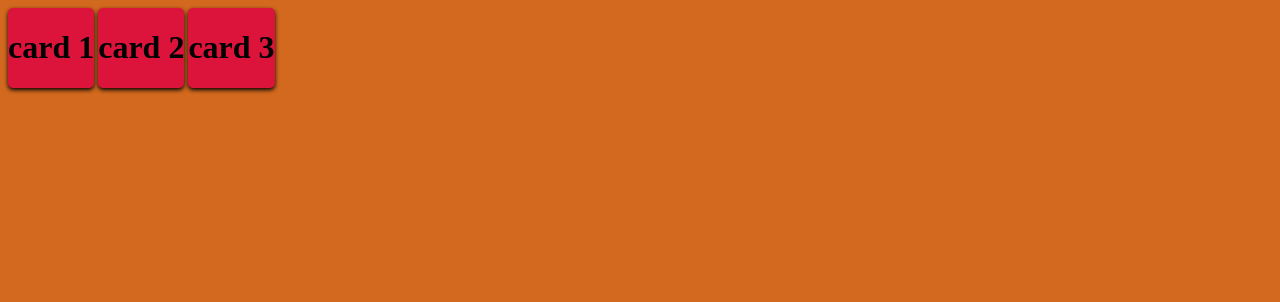
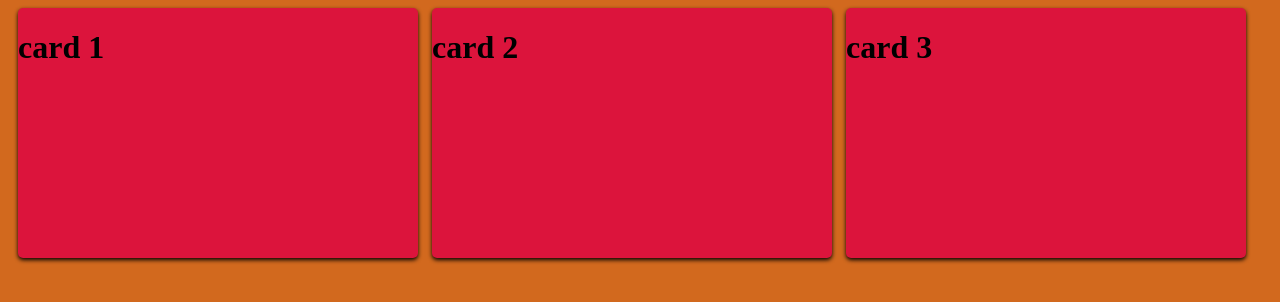
Before and after one commit to xAdvitya/HackClub, a plain HTML site: page index.html in a window 1280 px wide. Drawn offline with Linux system fonts and the light colour scheme.

Commit message:
more colors

```diff
--- a/style.css
+++ b/style.css
@@ -1,14 +1,15 @@
 .card {
     box-shadow:   0px 2px 4px 0 black;
     border-radius: 5px;
+    margin-left: 10px;
+    height: 250px;
+    width: 400px;
     display: inline-block;
     background-color: crimson;
 }
 
-@media only screen and (max-width: 1500px){
-    body{
-        background-color: chocolate;
-    }
+body{
+    background-color: chocolate;
 }
 
 @media only screen and (max-width: 1000px){
```
